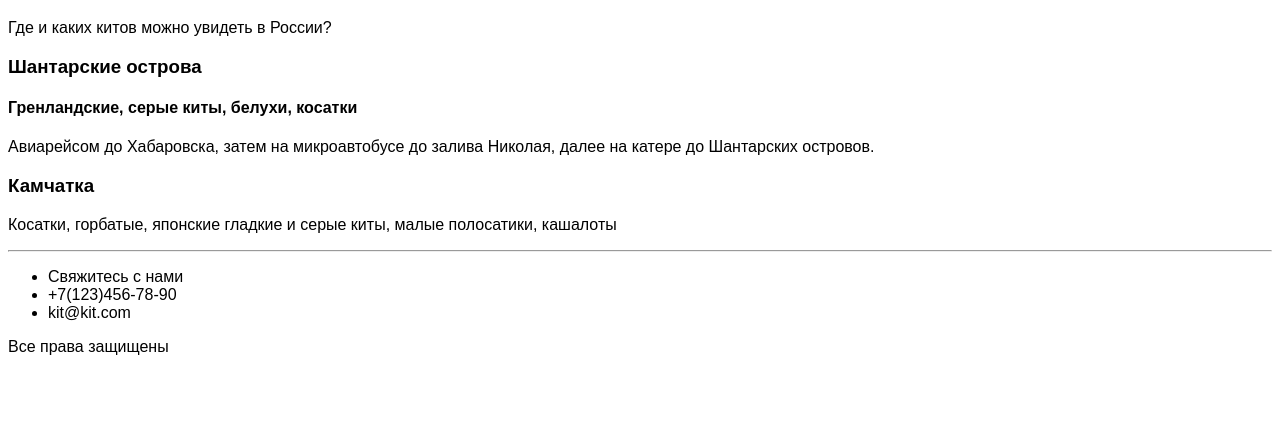
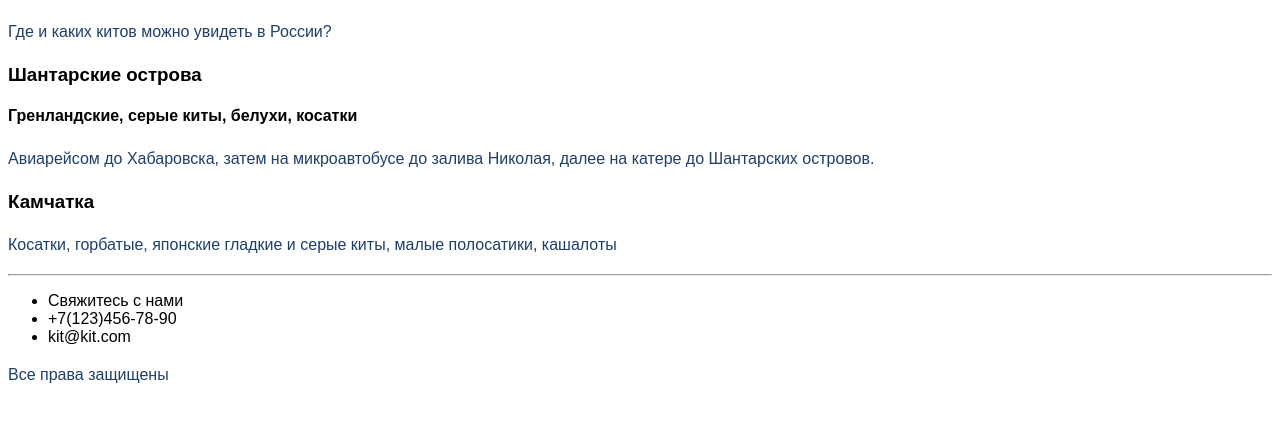
Before and after one commit to ekaterinamarty/ekaterinamarty.github.io, a plain HTML site: page index.html in a window 1280 px wide. Shown: the part 113-534 px from the top of the page. Drawn offline with Linux system fonts and the light colour scheme.

Commit message:
Update style.css

```diff
--- a/style.css
+++ b/style.css
@@ -1,3 +1,9 @@
 body {
     font-family: sans-serif;
 }
+
+p {
+    font-size: 16px;
+    line-height: 26px;
+    color: #1F3F68;
+}
```
